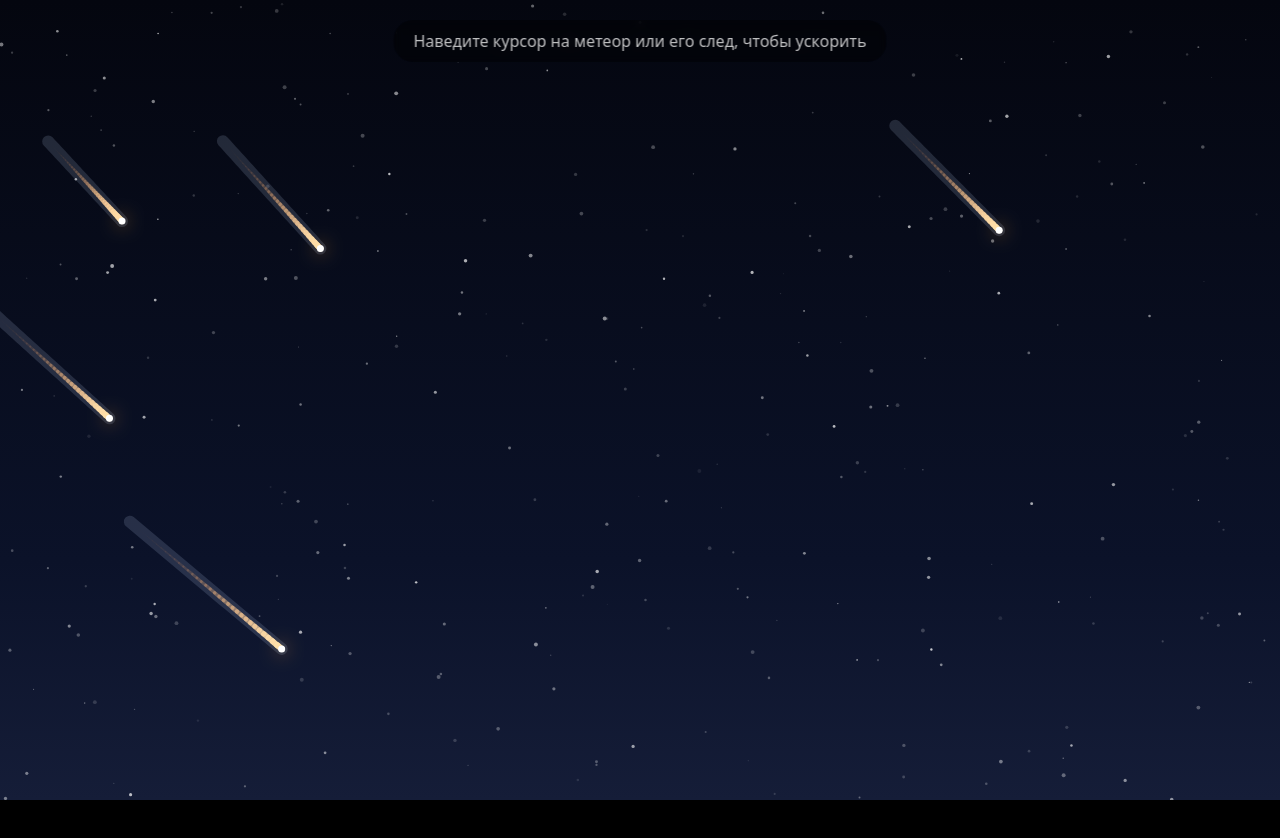
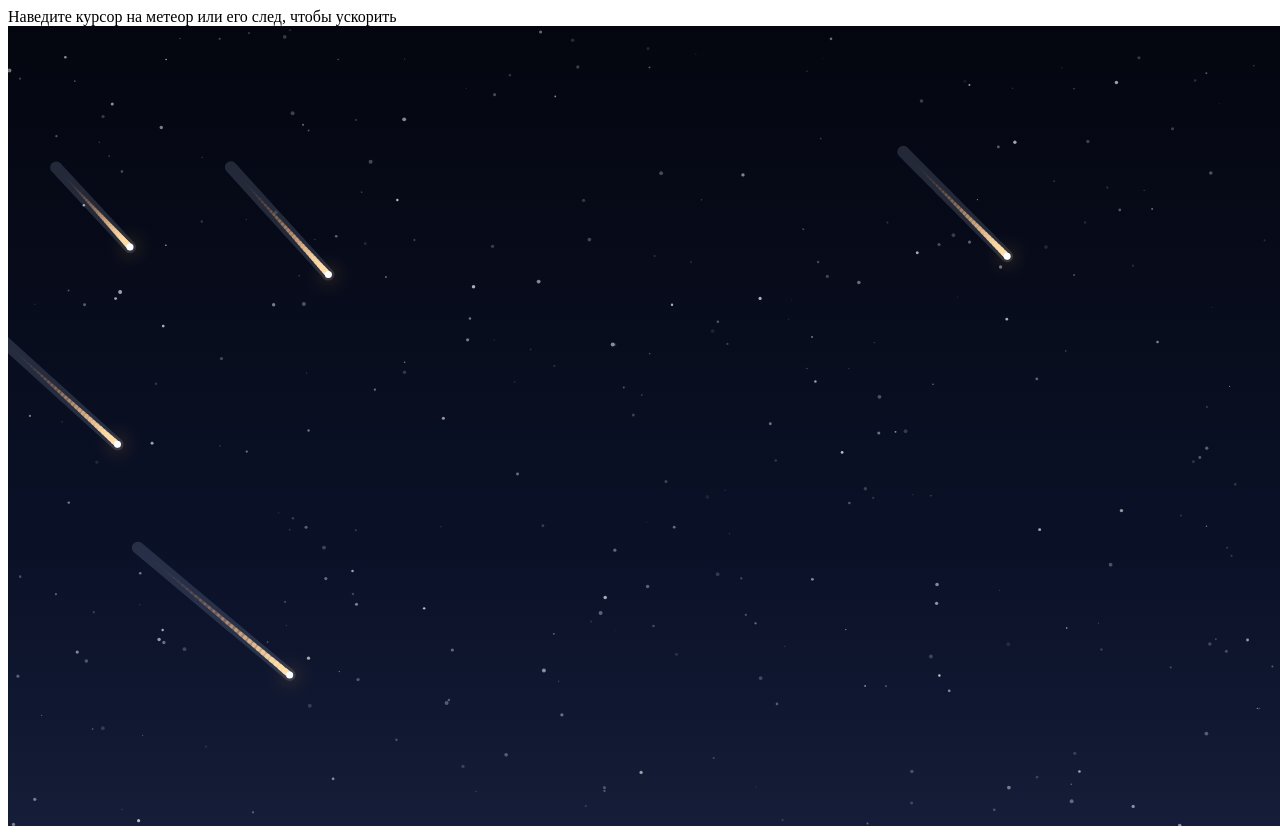
Before and after one commit to prox3m/Doronin_Lab1_GIT, a plain HTML site: page index.html in a window 1280 px wide. Before the commit the page ends 800 px from the top, so only its background shows below. Drawn offline with Linux system fonts and the light colour scheme.

Commit message:
deleted style block in head

```diff
--- a/index.html
+++ b/index.html
@@ -4,28 +4,6 @@
     <meta charset="UTF-8">
     <meta name="viewport" content="width=device-width, initial-scale=1.0">
     <title>Метеоритный дождь</title>
-
-    <style>
-        body {
-            margin: 0; overflow: hidden; background: #000; font-family: system-ui, sans-serif;
-        }
-        canvas {
-            display: block;
-        }
-        #hint {
-            position: absolute;
-            top: 20px;
-            left: 50%;
-            transform: translateX(-50%);
-            color: rgba(255,255,255,0.75);
-            background: rgba(0,0,0,0.4);
-            padding: 10px 20px;
-            border-radius: 20px;
-            pointer-events: none;
-            user-select: none;
-            backdrop-filter: blur(4px);
-        }
-    </style>
 </head>
 <body>
     <div id="hint">Наведите курсор на метеор или его след, чтобы ускорить</div>
```
